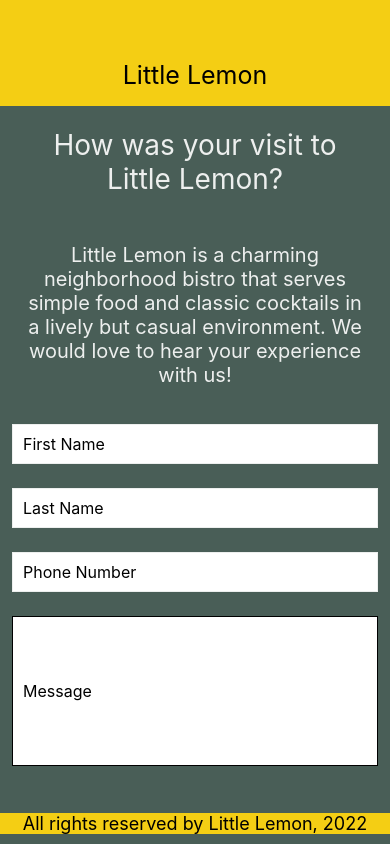
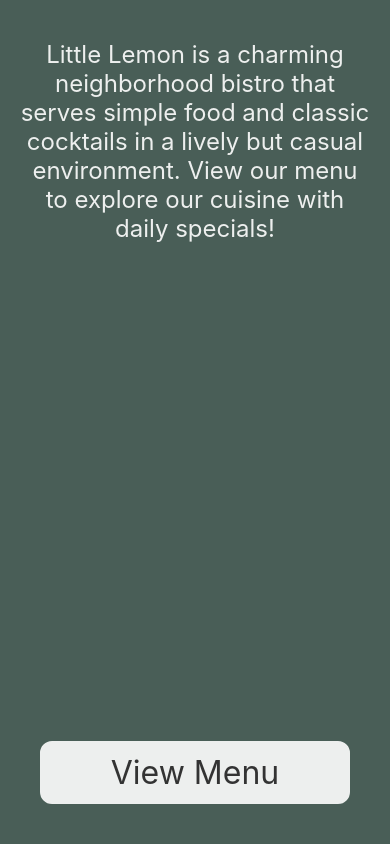
Before and after one commit to me-neeraj135/LittleLemon_app, a React Native app: screen / in a window 390 px wide. Built offline with nearby package versions, Linux system fonts and the light colour scheme.

Commit message:
add pressable component

```diff
--- a/App.js
+++ b/App.js
@@ -1,22 +1,12 @@
 import { StatusBar } from "expo-status-bar";
 import { StyleSheet, Text, View } from "react-native";
-import LittleLemonHeader from "./components/LittleLemonHeader.js";
-import LittleLemonFooter from "./components/LittleLemonFooter.js";
-import WelcomeScreen from "./components/WelcomeScreen.js";
+
 import MenuItems from "./components/MenuItems.js";
-import FeedbackForm from "./components/FeedbackForm.js";
-
 export default function App() {
   return (
     <>
       <View style={styles.container}>
-        <LittleLemonHeader />
-        {/* <WelcomeScreen /> */}
-        {/* <MenuItems /> */}
-        <FeedbackForm />
-      </View>
-      <View style={styles.footer}>
-        <LittleLemonFooter />
+        <MenuItems />
       </View>
     </>
   );
--- a/components/MenuItems.js
+++ b/components/MenuItems.js
@@ -1,36 +1,5 @@
-import React from "react";
-import {
-  View,
-  Text,
-  ScrollView,
-  StyleSheet,
-  FlatList,
-  SectionList,
-} from "react-native";
-
-// const menuItemsToDisplay = [
-//   { name: "Hummus", price: "$5.00", id: "1A" },
-//   { name: "Moutabal", price: "$5.00", id: "2B" },
-//   { name: "Falafel", price: "$7.50", id: "3C" },
-//   { name: "Marinated Olives", price: "$5.00", id: "4D" },
-//   { name: "Kofta", price: "$5.00", id: "5E" },
-//   { name: "Eggplant Salad", price: "$8.50", id: "6F" },
-//   { name: "Lentil Burger", price: "$10.00", id: "7G" },
-//   { name: "Smoked Salmon", price: "$14.00", id: "8H" },
-//   { name: "Kofta Burger", price: "$11.00", id: "9I" },
-//   { name: "Turkish Kebab", price: "$15.50", id: "10J" },
-//   { name: "Fries", price: "$3.00", id: "11K" },
-//   { name: "Buttered Rice", price: "$3.00", id: "12L" },
-//   { name: "Bread Sticks", price: "$3.00", id: "13M" },
-//   { name: "Pita Pocket", price: "$3.00", id: "14N" },
-//   { name: "Lentil Soup", price: "$3.75", id: "15O" },
-//   { name: "Greek Salad", price: "$6.00", id: "16Q" },
-//   { name: "Rice Pilaf", price: "$4.00", id: "17R" },
-//   { name: "Baklava", price: "$3.00", id: "18S" },
-//   { name: "Tartufo", price: "$3.00", id: "19T" },
-//   { name: "Tiramisu", price: "$5.00", id: "20U" },
-//   { name: "Panna Cotta", price: "$5.00", id: "21V" },
-// ];
+import React, { useState } from "react";
+import { View, Text, StyleSheet, SectionList, Pressable } from "react-native";
 
 const menuItemsToDisplay = [
   {
@@ -76,8 +45,7 @@
   },
 ];
 
-// const Header = () => <Text style={styles.headerText}>View Menu</Text>;
-const Separator = () => <View style={styles.Separator} />;
+const Separator = () => <View style={styles.separator} />;
 const Footer = () => (
   <Text style={styles.footerText}>
     {" "}
@@ -96,8 +64,29 @@
 );
 
 function MenuItems() {
+  const [showMenu, setMenu] = useState(false);
   const renderItem = ({ item }) => <Item name={item.name} price={item.price} />;
   return (
+    <>
+      {!showMenu && (
+        <View style={styles.container}>
+          <Text style={styles.infoSection}>
+            Little Lemon is a charming neighborhood bistro that serves simple
+            food and classic cocktails in a lively but casual environment. View
+            our menu to explore our cuisine with daily specials!
+          </Text>
+        </View>
+      )}
+      <Pressable
+        style={styles.button}
+        onPress={() => {
+          setMenu(!showMenu);
+        }}
+      >
+        <Text style={styles.buttonText}>{showMenu ? `Home` : `View Menu`}</Text>
+      </Pressable>
+
+      {showMenu && (
         <View style={styles.container}>
           <SectionList
             keyExtractor={(item, index) => item + index}
@@ -106,9 +95,10 @@
             renderSectionHeader={renderSectionHeader}
             ItemSeparatorComponent={Separator}
             ListFooterComponent={Footer}
-        // ListHeaderComponent={Header}
           ></SectionList>
         </View>
+      )}
+    </>
   );
 }
 
@@ -116,20 +106,12 @@
 
 const styles = StyleSheet.create({
   container: {
-    flex: 0.75,
+    flex: 1,
   },
   innerContainer: {
     paddingHorizontal: 40,
     paddingVertical: 20,
-    // backgroundColor: "black",
-    flexDirection: "row",
-    justifyContent: "space-between",
-  },
-  headerText: {
-    color: "white",
-    fontSize: 40,
-    flexWrap: "wrap",
-    textAlign: "center",
+    backgroundColor: "#333333",
   },
   sectionHeader: {
     backgroundColor: "#fbdabb",
@@ -140,11 +122,11 @@
   },
   itemText: {
     color: "#F4CE14",
-    fontSize: 25,
+    fontSize: 32,
   },
-  Separator: {
+  separator: {
     borderBottomWidth: 1,
-    borderColor: "white",
+    borderColor: "#EDEFEE",
   },
   footerText: {
     color: "#EDEFEE",
@@ -152,4 +134,28 @@
     flexWrap: "wrap",
     textAlign: "center",
   },
+  button: {
+    fontSize: 22,
+    padding: 10,
+    marginVertical: 40,
+    margin: 40,
+    backgroundColor: "#EDEFEE",
+    borderColor: "#EDEFEE",
+    borderWidth: 2,
+    borderRadius: 12,
+  },
+  buttonText: {
+    color: "#333333",
+    textAlign: "center",
+    fontSize: 32,
+  },
+  infoSection: {
+    fontSize: 24,
+    padding: 20,
+
+    marginVertical: 20,
+    color: "#EDEFEE",
+    textAlign: "center",
+    backgroundColor: "#495E57",
+  },
 });
```
Also changed, not shown: components/LoginPage.js (added, +60 -0 lines). Lines whose indentation alone changed are shown as unchanged.
